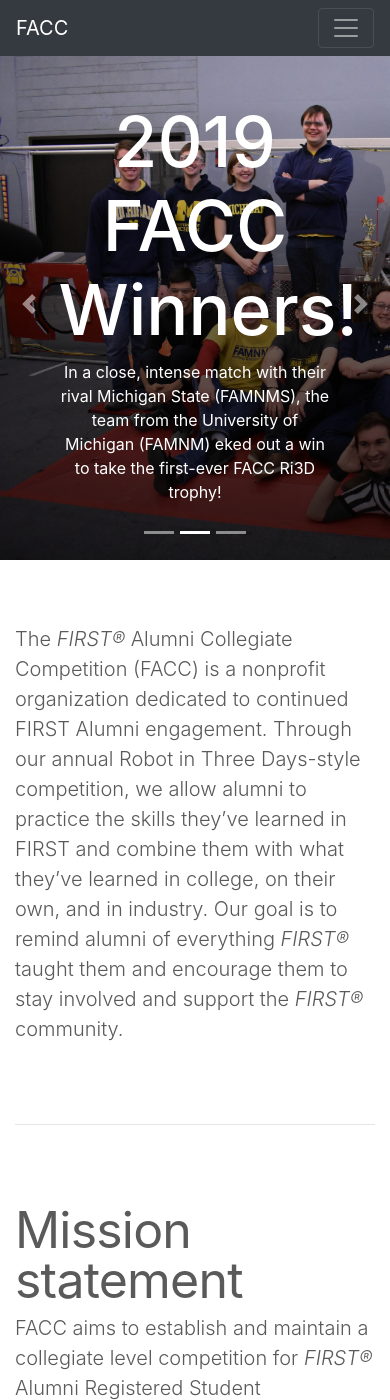
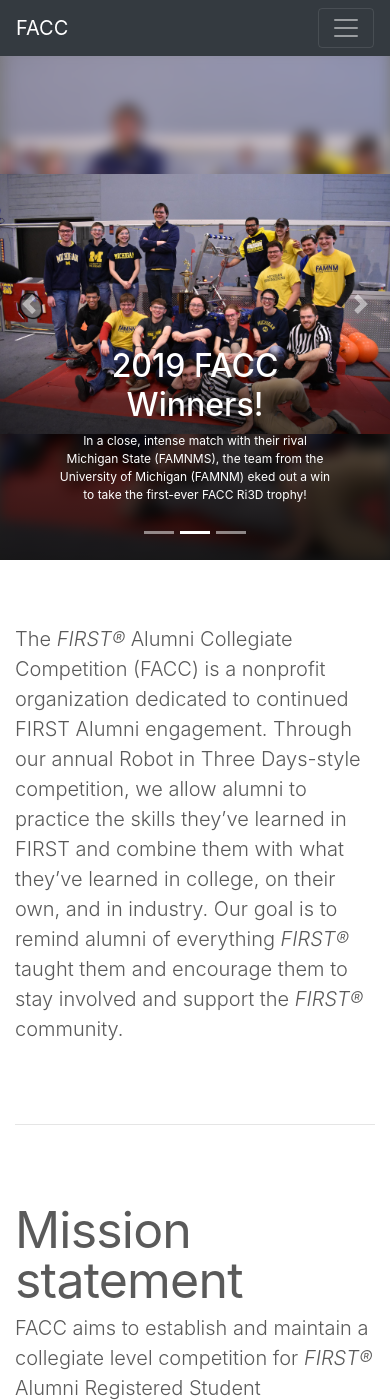
Before and after one commit to FAMNM/facc-website, a Jekyll site: the page built from index.md, in a window 390 px wide and 1400 px high. Built offline with Jekyll 4.4.1, drawn with Linux system fonts in a browser that asks for light colours; nearby versions of some CDN libraries.

Commit message:
carousel: fix display issues on mobile
- Make carousel captions smaller on mobile so they don't cover the
entire image
- Vertically center image in carousel on mobile
- Adjust gradient on caption scrim so it works better on mobile

```diff
--- a/styles/main.css
+++ b/styles/main.css
@@ -59,6 +59,7 @@
   display: block;
   margin: 0 auto;
   height: 100%;
+  width: 100%;
 }
 
 .carousel-item > img.back-image {
@@ -66,6 +67,18 @@
   object-fit: cover;
   object-position: center center;
   filter: blur(7px);
+}
+
+@media (max-width: 767px) {
+    .carousel-item h1 {
+        font-size: 2rem;
+    }
+    .carousel-item {
+        font-size: 0.75rem;
+    }
+    .carousel-caption {
+        background: linear-gradient(to bottom, rgba(0,0,0,0), rgba(0,0,0,0.6) 25%, rgba(0,0,0,0.8));
+    }
 }
 
 
```
